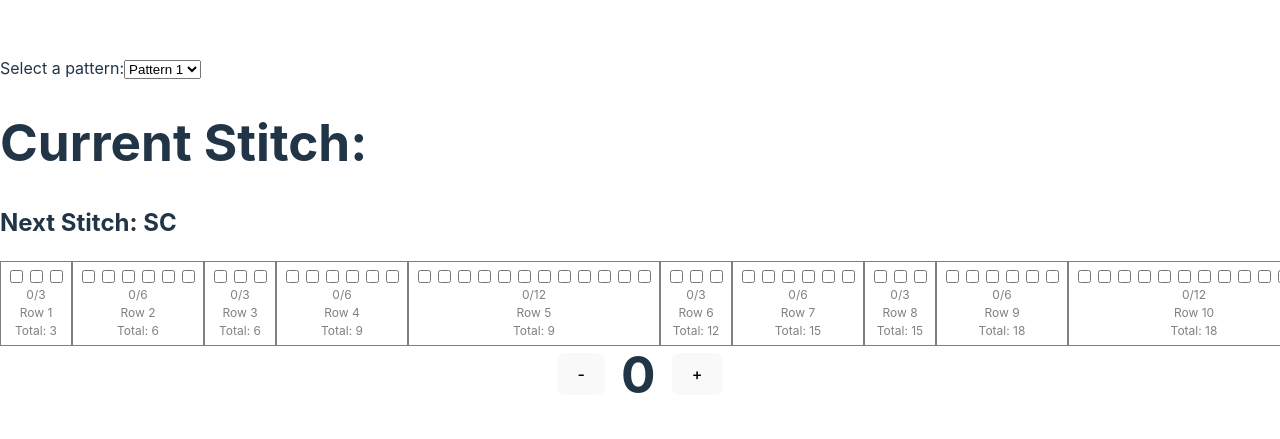
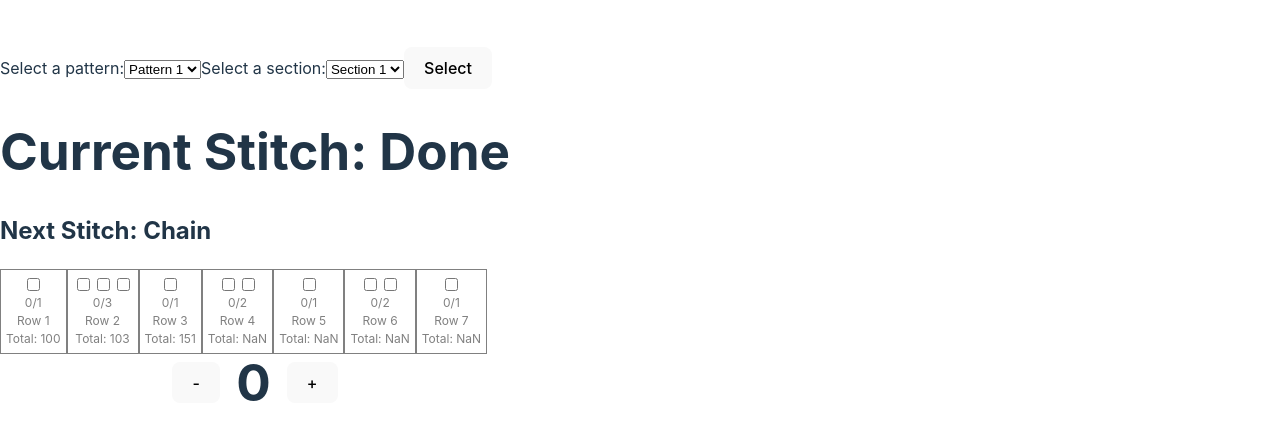
Before and after one commit to Chorwhat/Crochet2, a React (Vite) app in the folder crochet2.0/: page / in a window 1280 px wide. Shown: the part 171-610 px from the top of the page. Built offline with nearby package versions, Linux system fonts and the light colour scheme.

Commit message:
FINALLY gets object notation working for patterns
Now you can break a pattern up into sections and select between them, support for the old style of pattern keeping is kept.

```diff
--- a/crochet2.0/src/App.jsx
+++ b/crochet2.0/src/App.jsx
@@ -6,8 +6,12 @@ import { testPatterns } from "./testPatterns";
 
 function App() {
   const [count, setCount] = useState(0);
-  const [currentPattern, setCurrentPattern] = useState(testPatterns.patternShort);
-  const totalCheckboxes = currentPattern.reduce((total, row) => total + row.length, 0);
+  const [currentPattern, setCurrentPattern] = useState(testPatterns.patternShort.sections[0].rows);
+  console.log(typeof currentPattern)
+  const totalCheckboxes = Array.isArray(currentPattern)
+  ? currentPattern.reduce((total, row) => total + row.length, 0)
+  : 0;
+  console.log(totalCheckboxes)
 
   const handleCountChange = (newCount) => {
     if (newCount <= totalCheckboxes) {
--- a/crochet2.0/src/components/Pattern.jsx
+++ b/crochet2.0/src/components/Pattern.jsx
@@ -50,7 +50,8 @@ function Pattern({ pattern, numRows, totalChecked, onCheckboxClick }) {
   }
 
   let currentStitch;
-  if (currentStitchIndex === pattern.flat().length) {
+  console.log(pattern)
+if (currentStitchIndex ) {
     currentStitch = "Done";
   } else {
     currentStitch = pattern.flat()[currentStitchIndex]?.name;
--- a/crochet2.0/src/components/PatternSelector.jsx
+++ b/crochet2.0/src/components/PatternSelector.jsx
@@ -1,24 +1,69 @@
-import React from "react";
+import React, { useState } from "react";
 
 function PatternSelector(props) {
   const { patternsObj, setCurrentPattern } = props;
   const patterns = Object.values(patternsObj);
+  const [selectedPatternIndex, setSelectedPatternIndex] = useState(0);
+  const [selectedSectionIndex, setSelectedSectionIndex] = useState(0);
 
-  const handleChange = (event) => {
+  const handlePatternChange = (event) => {
     const patternIndex = parseInt(event.target.value);
-    setCurrentPattern(patterns[patternIndex]);
+    setSelectedPatternIndex(patternIndex);
+    setSelectedSectionIndex(0);
+  };
+
+  const handleSectionChange = (event) => {
+    const sectionIndex = parseInt(event.target.value);
+    setSelectedSectionIndex(sectionIndex);
+  };
+
+  const handleSelect = () => {
+    const pattern = patterns[selectedPatternIndex];
+    if (Array.isArray(pattern)) {
+      setCurrentPattern(pattern);
+    } else if (
+      typeof pattern === "object" &&
+      pattern.hasOwnProperty("sections")
+    ) {
+      const rows = pattern.sections[selectedSectionIndex].rows;
+      setCurrentPattern(rows);
+    }
   };
 
   return (
     <div>
       <label htmlFor="pattern-selector">Select a pattern:</label>
-      <select id="pattern-selector" onChange={handleChange}>
+      <select
+        id="pattern-selector"
+        onChange={handlePatternChange}
+        value={selectedPatternIndex}
+      >
         {patterns.map((pattern, index) => (
           <option key={index} value={index}>
             {`Pattern ${index + 1}`}
           </option>
         ))}
       </select>
+
+      {typeof patterns[selectedPatternIndex] === "object" &&
+      patterns[selectedPatternIndex].hasOwnProperty("sections") ? (
+        <>
+          <label htmlFor="section-selector">Select a section:</label>
+          <select
+            id="section-selector"
+            onChange={handleSectionChange}
+            value={selectedSectionIndex}
+          >
+            {patterns[selectedPatternIndex].sections.map((section, index) => (
+              <option key={index} value={index}>
+                {`Section ${index + 1}`}
+              </option>
+            ))}
+          </select>
+        </>
+      ) : null}
+
+      <button onClick={handleSelect}>Select</button>
     </div>
   );
 }
--- a/crochet2.0/src/testPatterns.js
+++ b/crochet2.0/src/testPatterns.js
@@ -1,15 +1,64 @@
 export const testPatterns = {
-    patternShort: [
-        [{name: "SC", value: 1, complete: false},{name: "SC", value: 1, complete: false},{name: "SC", value: 1, complete: false},],
-        [{name: "SC", value: 0, complete: false},{name: "INC", value: 1, complete: false},{name: "SC", value: 0, complete: false}, {name: "INC", value: 1, complete: false},{name: "SC", value: 0, complete: false},{name: "INC", value: 1, complete: false},],
-        [{name: "SC", value: 0, complete: false},{name: "SC", value: 0, complete: false},{name: "SC", value: 0, complete: false},],
-        [{name: "INC", value: 1, complete: false},{name: "SC", value: 0, complete: false},{name: "INC", value: 1, complete: false}, {name: "SC", value: 0, complete: false},{name: "INC", value: 1, complete: false},{name: "SC", value: 0, complete: false},],
-        [{name: "SC", value: 0, complete: false},{name: "SC", value: 0, complete: false},{name: "SC", value: 0, complete: false}, {name: "SC", value: 0, complete: false},{name: "SC", value: 0, complete: false},{name: "SC", value: 0, complete: false},{name: "SC", value: 0, complete: false},{name: "SC", value: 0, complete: false},{name: "SC", value: 0, complete: false}, {name: "SC", value: 0, complete: false},{name: "SC", value: 0, complete: false},{name: "SC", value: 0, complete: false},],
-        [{name: "SC", value: 1, complete: false},{name: "SC", value: 1, complete: false},{name: "SC", value: 1, complete: false},],
-        [{name: "SC", value: 0, complete: false},{name: "INC", value: 1, complete: false},{name: "SC", value: 0, complete: false}, {name: "INC", value: 1, complete: false},{name: "SC", value: 0, complete: false},{name: "INC", value: 1, complete: false},],
-        [{name: "SC", value: 0, complete: false},{name: "SC", value: 0, complete: false},{name: "SC", value: 0, complete: false},],
-        [{name: "INC", value: 1, complete: false},{name: "SC", value: 0, complete: false},{name: "INC", value: 1, complete: false}, {name: "SC", value: 0, complete: false},{name: "INC", value: 1, complete: false},{name: "SC", value: 0, complete: false},],
-        [{name: "SC", value: 0, complete: false},{name: "SC", value: 0, complete: false},{name: "SC", value: 0, complete: false}, {name: "SC", value: 0, complete: false},{name: "SC", value: 0, complete: false},{name: "SC", value: 0, complete: false},{name: "SC", value: 0, complete: false},{name: "SC", value: 0, complete: false},{name: "SC", value: 0, complete: false}, {name: "SC", value: 0, complete: false},{name: "SC", value: 0, complete: false},{name: "SC", value: 0, complete: false},],],
+    patternShort: {
+        "sectionName": "Crochet Blanket Pattern",
+        "author": "Jane Doe",
+        "sections": [
+          {
+            "sectionName": "Main Body",
+            "rows": [
+              [
+                {"name": "Chain", "value": 100}
+              ],
+              [
+                {"name": "SC", "value": 1},
+                {"name": "SC", "value": 1},
+                {"name": "SC", "value": 1}
+              ],
+              [
+                {"name": "Repeat", "value": 48, "instruction": "SC in each stitch across"}
+              ],
+              [
+                {"name": "Change", "instruction": "to a new color"},
+                {"name": "Repeat", "value": 1, "instruction": "SC in each stitch across"}
+              ],
+              [
+                {"name": "Repeat", "value": 24, "instruction": "SC in each stitch across with new color"}
+              ],
+              [
+                {"name": "Change", "instruction": "back to original color"},
+                {"name": "Repeat", "value": 1, "instruction": "SC in each stitch across"}
+              ],
+              [
+                {"name": "Repeat", "value": 24, "instruction": "SC in each stitch across with original color"}
+              ]
+            ]
+          },
+          {
+            "sectionName": "Border",
+            "rows": [
+              [
+                {"name": "SC", "instruction": "evenly around the entire blanket, working 3 SC in each corner stitch"}
+              ],
+              [
+                {"name": "SC", "instruction": "in each stitch around, working 3 SC in the center stitch of each corner group"}
+              ],
+              [
+                {"name": "Repeat", "value": 1, "instruction": "SC in each stitch around"}
+              ],
+              [
+                {"name": "SC", "instruction": "in each stitch around, working 2 SC in the center stitch of each corner group"}
+              ],
+              [
+                {"name": "Repeat", "value": 1, "instruction": "SC in each stitch around"}
+              ],
+              [
+                {"name": "SC", "instruction": "in each stitch around, working 1 SC in the center stitch of each corner group"}
+              ]
+            ]
+          }
+        ]
+      }
+,
     patternLong: [
         [{name: "SC", value: 1, complete: false},{name: "SC", value: 1, complete: false},{name: "SC", value: 1, complete: false},],
         [{name: "SC", value: 0, complete: false},{name: "INC", value: 1, complete: false},{name: "SC", value: 0, complete: false}, {name: "INC", value: 1, complete: false},{name: "SC", value: 0, complete: false},{name: "INC", value: 1, complete: false},],
```
